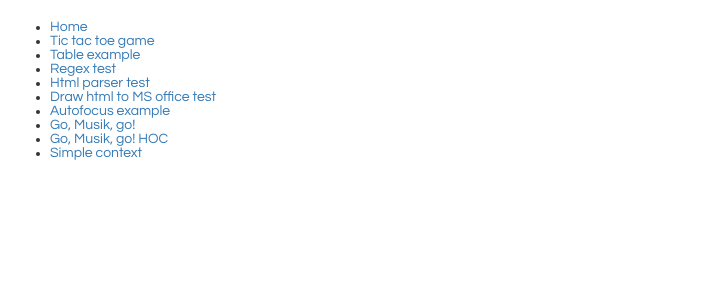
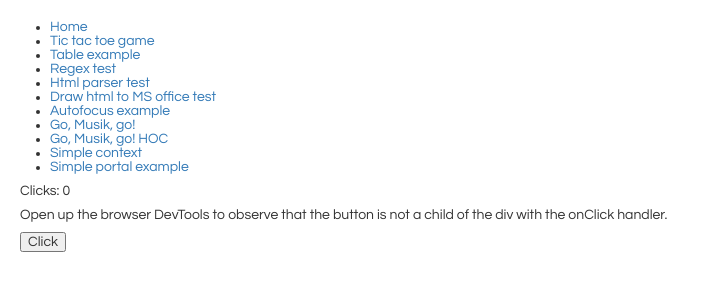
Before and after one commit to arulat/nika, a React app: page /simple-portal in a window 1280 px wide. Shown: the whole page, without its empty margins (0-707 px from the left). Built offline with nearby package versions, Linux system fonts and the light colour scheme.

Commit message:
added simple portal example

```diff
--- a/public/index.html
+++ b/public/index.html
@@ -28,6 +28,7 @@
       You need to enable JavaScript to run this app.
     </noscript>
     <div id="root"></div>
+    <div id="modal-root"></div>
     <!--
       This HTML file is a template.
       If you open it directly in the browser, you will see an empty page.
--- a/src/app/components/Header.js
+++ b/src/app/components/Header.js
@@ -38,6 +38,9 @@ class Header extends Component {
                         <li>
                             <Link to={"/simple-context"}>Simple context</Link>
                         </li>
+                        <li>
+                            <Link to={"/simple-portal"}>Simple portal example</Link>
+                        </li>
                     </ul>
                 </nav>
             </header>
--- a/src/app/components/Main.js
+++ b/src/app/components/Main.js
@@ -9,6 +9,7 @@ import AutoFocusInputExample from './forms-usage/AutoFocusInputExample';
 import MouseTracker from './render-prop-stuff/MouseTracker';
 import MouseTrackerWithHOC from './render-prop-stuff/MouseTrackerWithHOC';
 import SimpleContext from './context/SimpleContext';
+import ParentModalPortal from './portal/ParentModalPortal';
 
 class Main extends Component {
 
@@ -25,6 +26,7 @@ class Main extends Component {
                     <Route path={"/go-musik"} component={MouseTracker}/>
                     <Route path={"/go-musik-hoc"} component={MouseTrackerWithHOC}/>
                     <Route path={"/simple-context"} component={SimpleContext}/>
+                    <Route path={"/simple-portal"} component={ParentModalPortal}/>
                 </Switch>
             </main>
         )
--- /dev/null
+++ b/src/app/components/portal/ModalPortal.js
@@ -0,0 +1,30 @@
+import React, {Component} from 'react';
+import ReactDom from 'react-dom';
+
+// const modal = document.createElement('div');
+// modal.setAttribute('id', 'modal-root');
+
+const modal = document.getElementById('modal-root');
+
+
+class ModalPortal extends Component {
+
+    constructor(props){
+        super(props);
+        this.el = document.createElement('div');
+    }
+
+    componentDidMount(){
+        modal.appendChild(this.el);
+    }
+
+    componentWillUnmount(){
+        modal.removeChild(this.el);
+    }
+
+    render(){
+        return ReactDom.createPortal(this.props.children, this.el);
+    }
+}
+
+export default ModalPortal;
--- /dev/null
+++ b/src/app/components/portal/ParentModalPortal.js
@@ -0,0 +1,42 @@
+import React, {Component} from 'react';
+import ModalPortal from './ModalPortal';
+
+
+function Child(){
+    return(
+        <div>
+            <button>Click</button>
+        </div>
+    )
+}
+
+class ParentModalPortal extends Component {
+    constructor(props){
+        super(props);
+        this.state = {clicks: 0}
+    }
+
+    handleClick = () => {
+        this.setState((prevState) => ({clicks: prevState.clicks + 1}))
+    };
+
+    render(){
+        return(
+            <div onClick={this.handleClick}>
+                <p>Clicks: {this.state.clicks}</p>
+                <p>
+                    Open up the browser DevTools
+                    to observe that the button
+                    is not a child of the div
+                    with the onClick handler.
+                </p>
+                <ModalPortal>
+                    <Child />
+                </ModalPortal>
+            </div>
+
+        )
+    }
+}
+
+export default ParentModalPortal;
```
